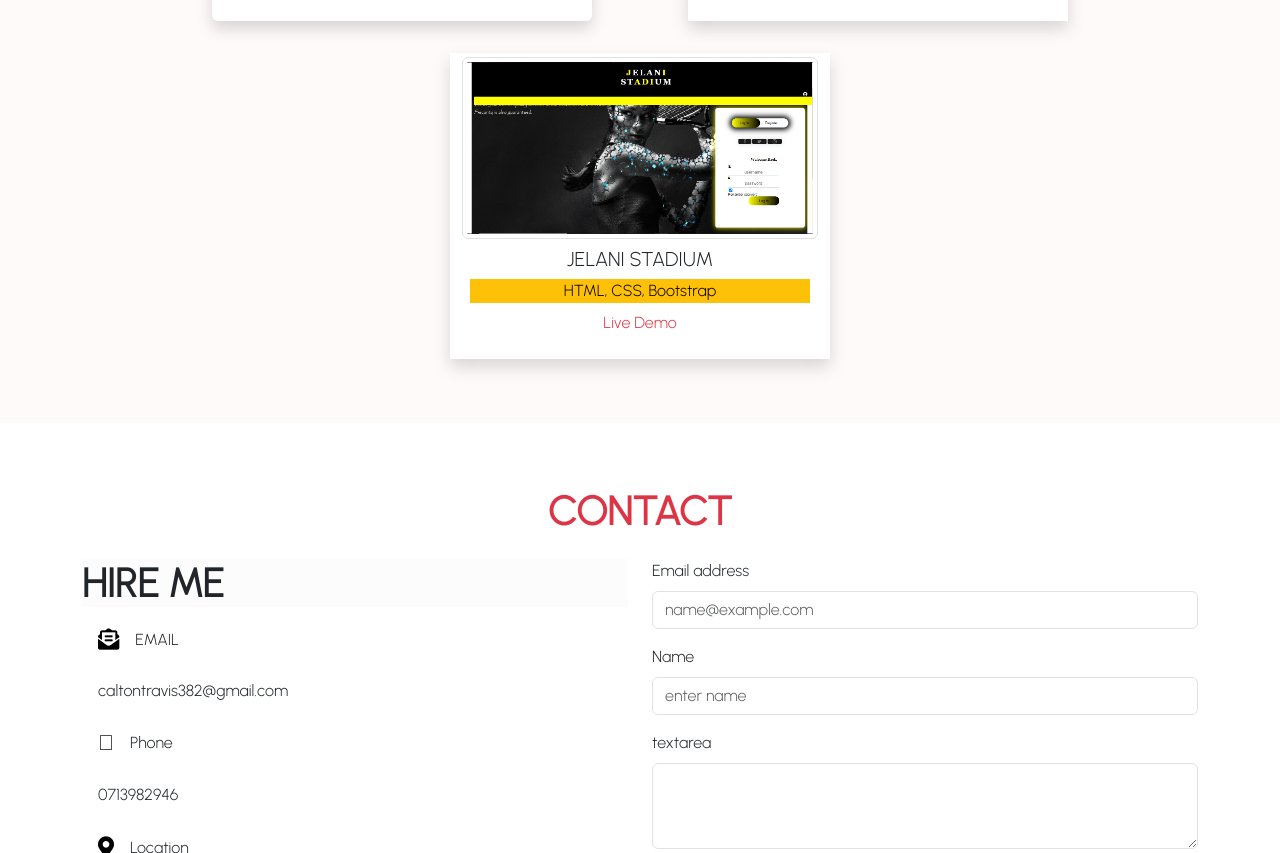
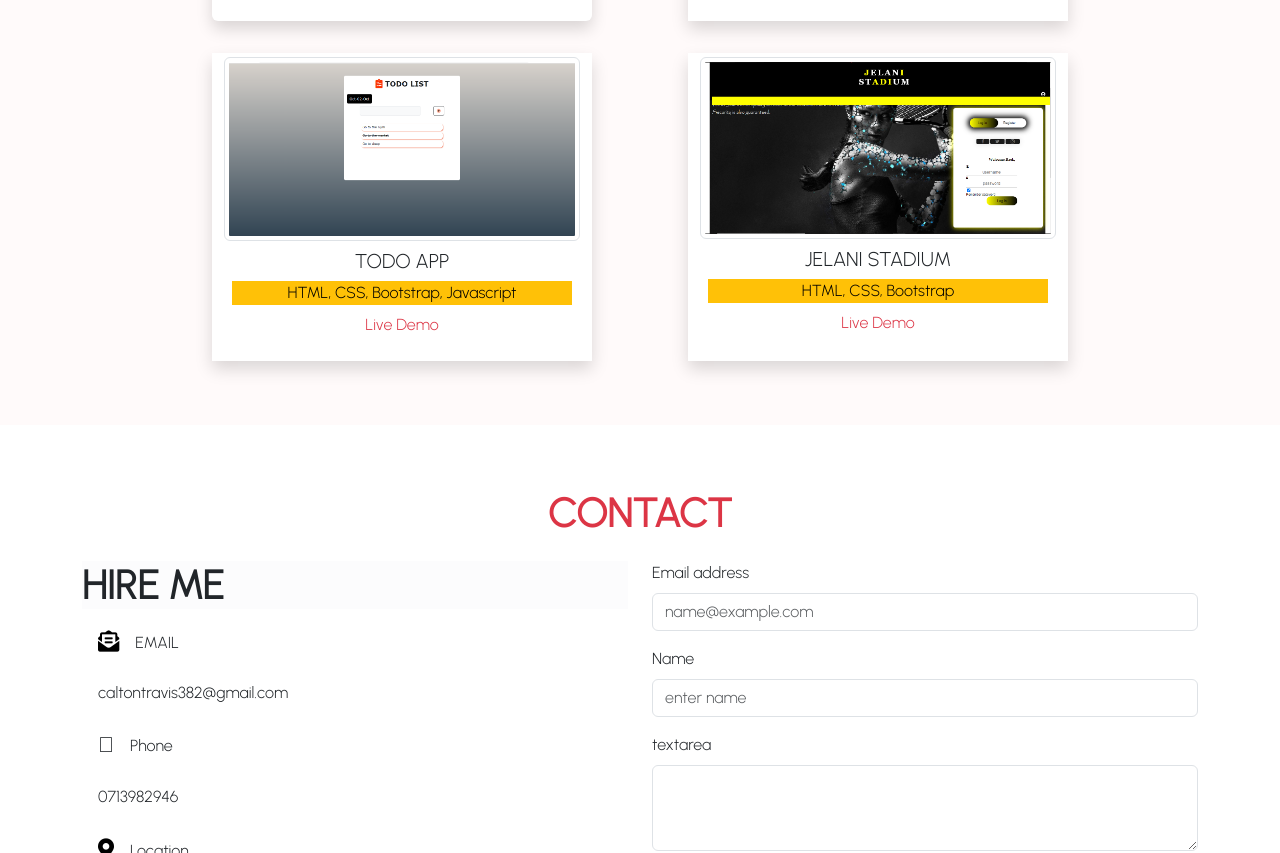
Before and after one commit to caltontrav/portfolio, a website: page index.html in a window 1280 px wide. Shown: the part 2327-3180 px from the top of the page. Drawn offline with nearby package versions, Linux system fonts and the light colour scheme.

Commit message:
added to do project

```diff
--- a/index.html
+++ b/index.html
@@ -190,6 +190,15 @@
 
                     <div class="col-md-6 col-lg-4 shadow mx-5 my-3 bg-white">
                         <div class="portfolio-item">
+                            <img src="images/todo.png" class="w-100 img-thumbnail mt-1" alt="portfolio-item">
+                            <h3 class="fs-5 my-2">TODO APP</h3>
+                            <p class="card-text text-center text-bg-warning m-2">HTML, CSS, Bootstrap, Javascript</p>
+                            <p class="mb-4"><a href="https://caltontrav.github.io/todoApp/ "  target="_blank" class="text-danger text-decoration-none">Live Demo</a></p>
+                        </div>
+                    </div>
+
+                    <div class="col-md-6 col-lg-4 shadow mx-5 my-3 bg-white">
+                        <div class="portfolio-item">
                             <img src="images/jelani.png" class="w-100 img-thumbnail mt-1" alt="portfolio-item">
                             <h3 class="fs-5 my-2">JELANI STADIUM</h3>
                             <p class="card-text text-center text-bg-warning m-2">HTML, CSS, Bootstrap</p>
```
Also changed, not shown: images/coming soon.jpg (deleted), images/todo.png (added).
